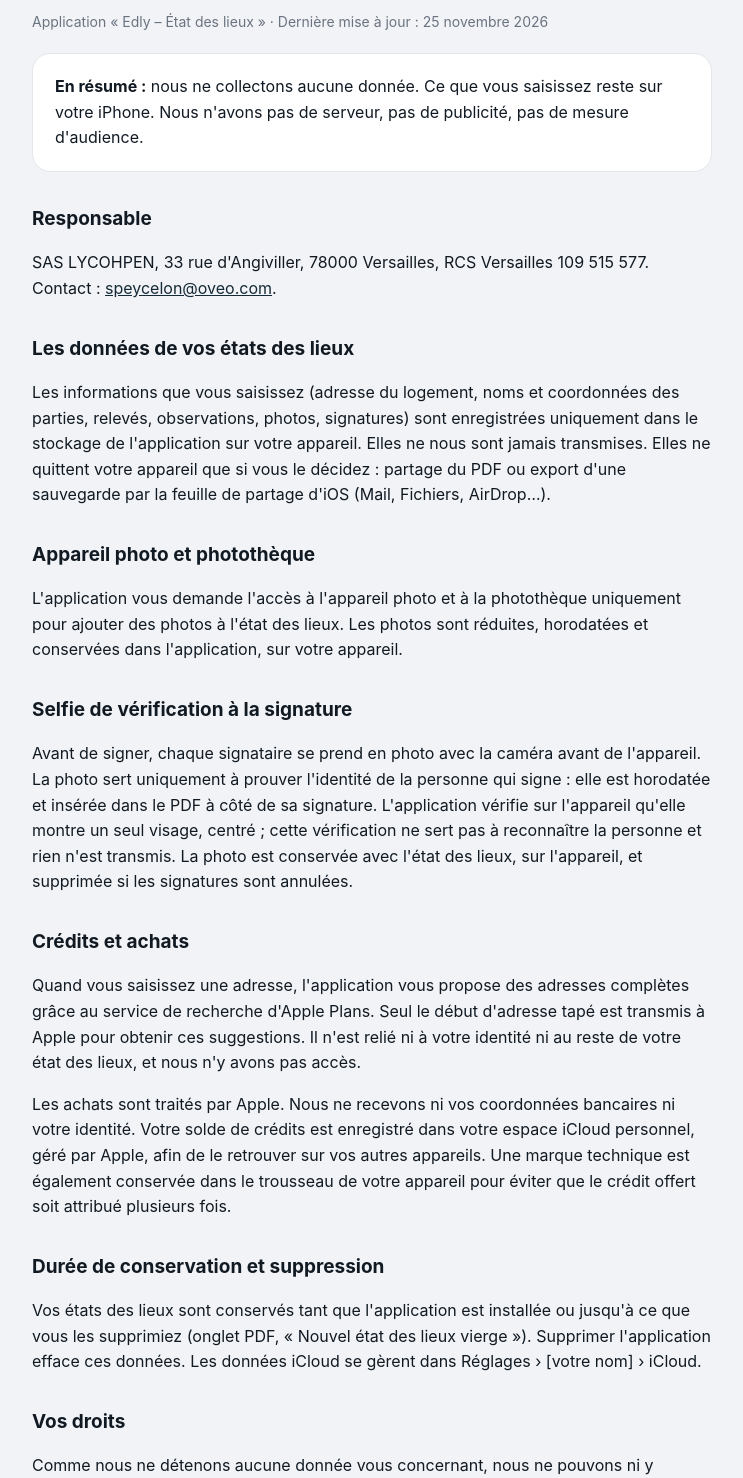
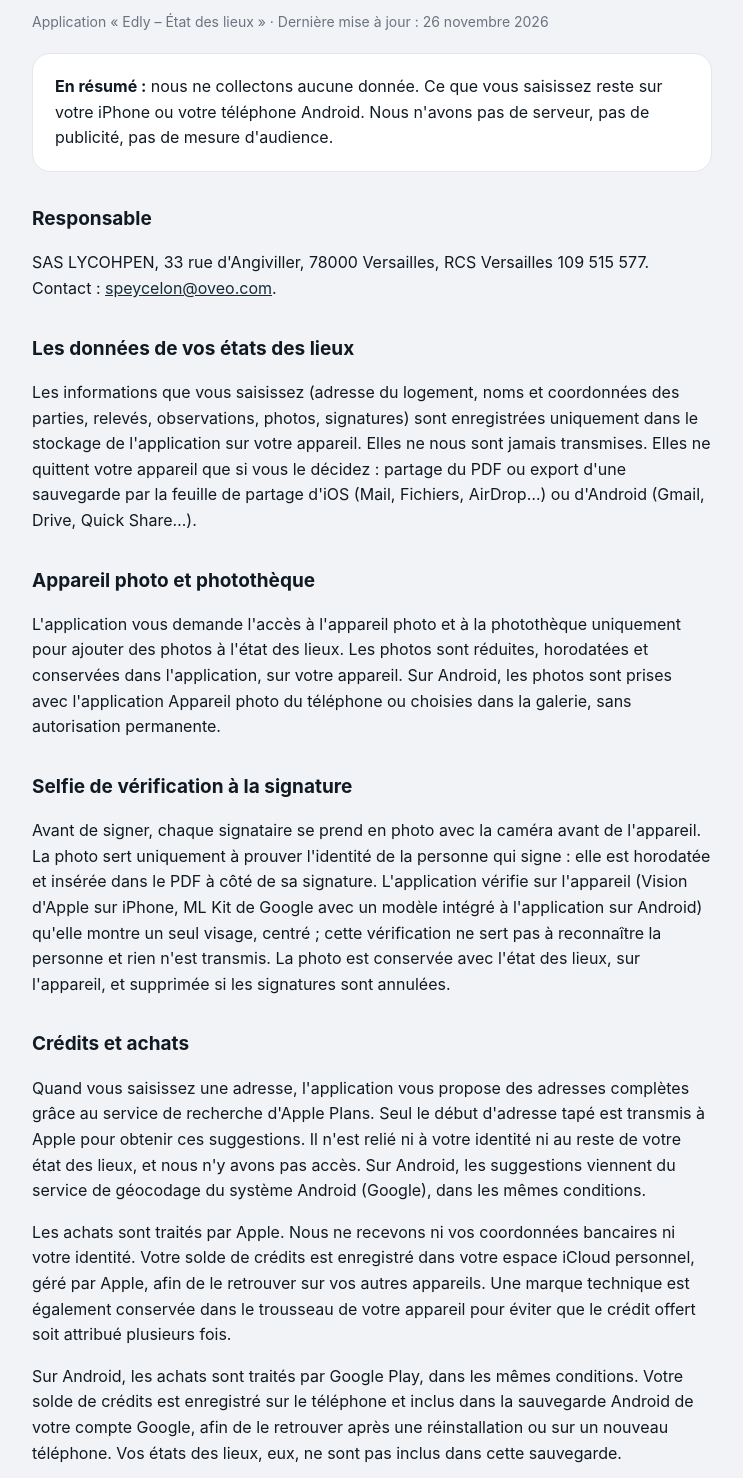
Before and after one commit to speycelon-prog/etat-des-lieux, a plain HTML site: page confidentialite.html in a window 1280 px wide. Shown: the part 142-1620 px from the top of the page, without its empty margins (268-1011 px from the left). Drawn offline with Linux system fonts and the light colour scheme.

Commit message:
Confidentialité : version Android (Google Play, géocodeur, sauvegarde Android, ML Kit)
Co-Authored-By: Claude Opus 5.5 <noreply@anthropic.com>

```diff
--- a/confidentialite.html
+++ b/confidentialite.html
@@ -10,30 +10,31 @@
 <main>
 <a href="./"><header><span class="mark">e<i></i></span><span>Edly</span></header></a>
 <h1>Politique de confidentialité</h1>
-<p class="muted">Application « Edly – État des lieux » · Dernière mise à jour : 25 novembre 2026</p>
+<p class="muted">Application « Edly – État des lieux » · Dernière mise à jour : 26 novembre 2026</p>
 
 <div class="card">
-<p style="margin:0"><strong>En résumé :</strong> nous ne collectons aucune donnée. Ce que vous saisissez reste sur votre iPhone. Nous n'avons pas de serveur, pas de publicité, pas de mesure d'audience.</p>
+<p style="margin:0"><strong>En résumé :</strong> nous ne collectons aucune donnée. Ce que vous saisissez reste sur votre iPhone ou votre téléphone Android. Nous n'avons pas de serveur, pas de publicité, pas de mesure d'audience.</p>
 </div>
 
 <h2>Responsable</h2>
 <p>SAS LYCOHPEN, 33 rue d'Angiviller, 78000 Versailles, RCS Versailles 109 515 577. Contact : <a href="mailto:speycelon@oveo.com">speycelon@oveo.com</a>.</p>
 
 <h2>Les données de vos états des lieux</h2>
-<p>Les informations que vous saisissez (adresse du logement, noms et coordonnées des parties, relevés, observations, photos, signatures) sont enregistrées uniquement dans le stockage de l'application sur votre appareil. Elles ne nous sont jamais transmises. Elles ne quittent votre appareil que si vous le décidez : partage du PDF ou export d'une sauvegarde par la feuille de partage d'iOS (Mail, Fichiers, AirDrop…).</p>
+<p>Les informations que vous saisissez (adresse du logement, noms et coordonnées des parties, relevés, observations, photos, signatures) sont enregistrées uniquement dans le stockage de l'application sur votre appareil. Elles ne nous sont jamais transmises. Elles ne quittent votre appareil que si vous le décidez : partage du PDF ou export d'une sauvegarde par la feuille de partage d'iOS (Mail, Fichiers, AirDrop…) ou d'Android (Gmail, Drive, Quick Share…).</p>
 
 <h2>Appareil photo et photothèque</h2>
-<p>L'application vous demande l'accès à l'appareil photo et à la photothèque uniquement pour ajouter des photos à l'état des lieux. Les photos sont réduites, horodatées et conservées dans l'application, sur votre appareil.</p>
+<p>L'application vous demande l'accès à l'appareil photo et à la photothèque uniquement pour ajouter des photos à l'état des lieux. Les photos sont réduites, horodatées et conservées dans l'application, sur votre appareil. Sur Android, les photos sont prises avec l'application Appareil photo du téléphone ou choisies dans la galerie, sans autorisation permanente.</p>
 
 <h2>Selfie de vérification à la signature</h2>
-<p>Avant de signer, chaque signataire se prend en photo avec la caméra avant de l'appareil. La photo sert uniquement à prouver l'identité de la personne qui signe : elle est horodatée et insérée dans le PDF à côté de sa signature. L'application vérifie sur l'appareil qu'elle montre un seul visage, centré ; cette vérification ne sert pas à reconnaître la personne et rien n'est transmis. La photo est conservée avec l'état des lieux, sur l'appareil, et supprimée si les signatures sont annulées.</p>
+<p>Avant de signer, chaque signataire se prend en photo avec la caméra avant de l'appareil. La photo sert uniquement à prouver l'identité de la personne qui signe : elle est horodatée et insérée dans le PDF à côté de sa signature. L'application vérifie sur l'appareil (Vision d'Apple sur iPhone, ML Kit de Google avec un modèle intégré à l'application sur Android) qu'elle montre un seul visage, centré ; cette vérification ne sert pas à reconnaître la personne et rien n'est transmis. La photo est conservée avec l'état des lieux, sur l'appareil, et supprimée si les signatures sont annulées.</p>
 
 <h2>Crédits et achats</h2>
-<p>Quand vous saisissez une adresse, l'application vous propose des adresses complètes grâce au service de recherche d'Apple Plans. Seul le début d'adresse tapé est transmis à Apple pour obtenir ces suggestions. Il n'est relié ni à votre identité ni au reste de votre état des lieux, et nous n'y avons pas accès.</p>
+<p>Quand vous saisissez une adresse, l'application vous propose des adresses complètes grâce au service de recherche d'Apple Plans. Seul le début d'adresse tapé est transmis à Apple pour obtenir ces suggestions. Il n'est relié ni à votre identité ni au reste de votre état des lieux, et nous n'y avons pas accès. Sur Android, les suggestions viennent du service de géocodage du système Android (Google), dans les mêmes conditions.</p>
 <p>Les achats sont traités par Apple. Nous ne recevons ni vos coordonnées bancaires ni votre identité. Votre solde de crédits est enregistré dans votre espace iCloud personnel, géré par Apple, afin de le retrouver sur vos autres appareils. Une marque technique est également conservée dans le trousseau de votre appareil pour éviter que le crédit offert soit attribué plusieurs fois.</p>
+<p>Sur Android, les achats sont traités par Google Play, dans les mêmes conditions. Votre solde de crédits est enregistré sur le téléphone et inclus dans la sauvegarde Android de votre compte Google, afin de le retrouver après une réinstallation ou sur un nouveau téléphone. Vos états des lieux, eux, ne sont pas inclus dans cette sauvegarde.</p>
 
 <h2>Durée de conservation et suppression</h2>
-<p>Vos états des lieux sont conservés tant que l'application est installée ou jusqu'à ce que vous les supprimiez (onglet PDF, « Nouvel état des lieux vierge »). Supprimer l'application efface ces données. Les données iCloud se gèrent dans Réglages › [votre nom] › iCloud.</p>
+<p>Vos états des lieux sont conservés tant que l'application est installée ou jusqu'à ce que vous les supprimiez (onglet PDF, « Nouvel état des lieux vierge »). Supprimer l'application efface ces données. Les données iCloud se gèrent dans Réglages › [votre nom] › iCloud. Sur Android, la sauvegarde se gère dans Paramètres › Google › Sauvegarde.</p>
 
 <h2>Vos droits</h2>
 <p>Comme nous ne détenons aucune donnée vous concernant, nous ne pouvons ni y accéder ni les modifier. Pour toute question sur vos données, écrivez à <a href="mailto:speycelon@oveo.com">speycelon@oveo.com</a>. Vous pouvez aussi saisir la CNIL (cnil.fr).</p>
```
